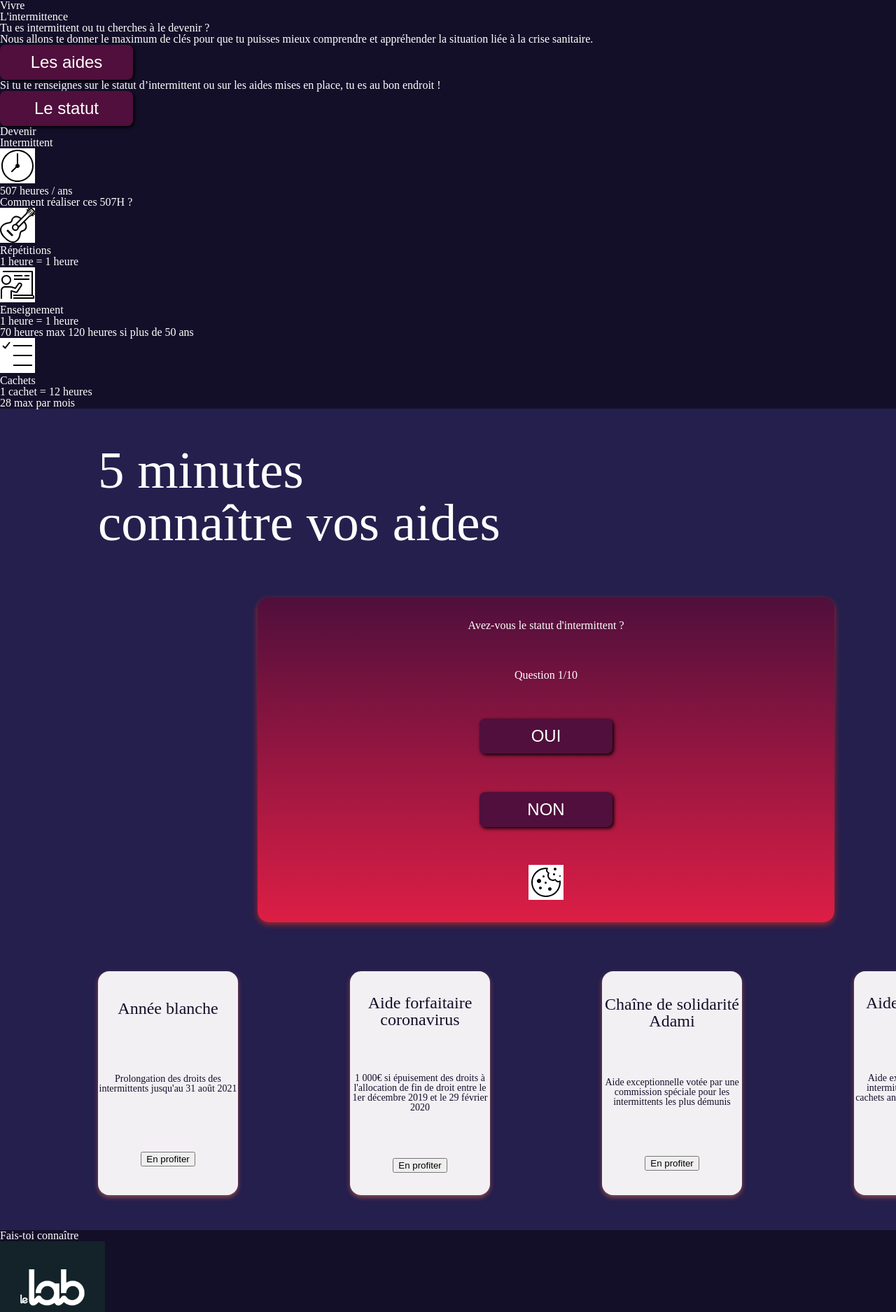
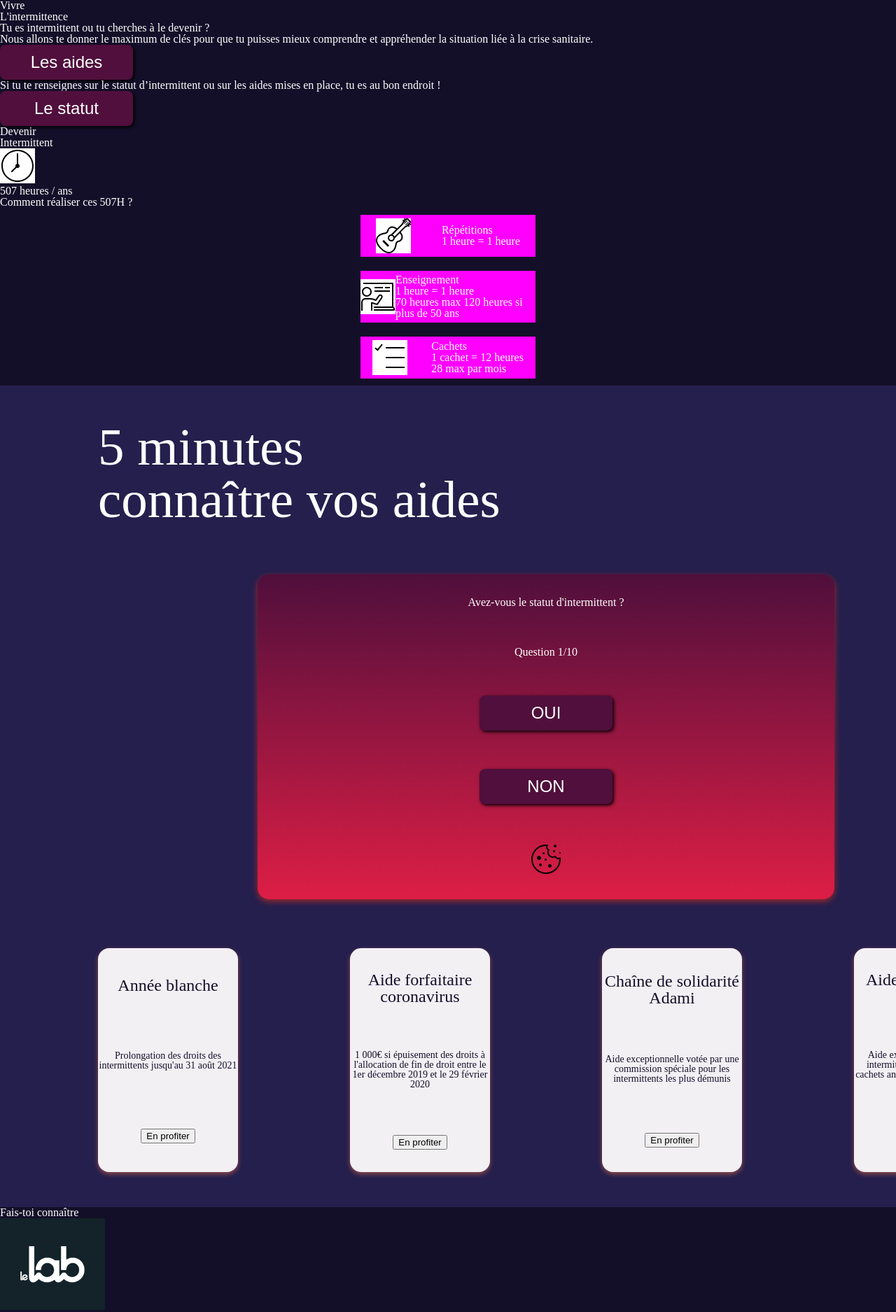
Before and after one commit to MisterAzix/vivre-intermittence, a Jekyll site: the page built from index.md, in a window 1280 px wide. Shown: the top 1875 px of the page at 70% size. Built offline with Jekyll 4.4.1, drawn with Linux system fonts in a browser that asks for light colours.

Commit message:
Adding howto component

```diff
--- a/_includes/commons/footer.html
+++ b/_includes/commons/footer.html
@@ -17,7 +17,6 @@
         <li><img src="/assets/img/social_logo/logo_instagram.svg" alt=""></li>
         <li><img src="/assets/img/social_logo/logo_twitter.svg" alt=""></li>
         <li><img src="/assets/img/social_logo/logo_youtube.svg" alt=""></li>
-
     </ul>
 
     <!--Mentions légales-->
--- /dev/null
+++ b/_includes/components/howto.html
@@ -0,0 +1,8 @@
+<div class="howto">
+    <img src="{{ include.icon }}" alt="{{ include.title }} Icon" />
+    <div class="text-container">
+        <h4>{{ include.title }}</h4>
+        <h5>{{ include.subtitle }}</h5>
+        <p>{{ include.content }}</p>
+    </div>
+</div>
--- a/_includes/pages/sections/status.html
+++ b/_includes/pages/sections/status.html
@@ -1,22 +1,26 @@
 <section class="status">
-
     <h2>
-        Devenir <br>
+        Devenir <br />
         <span> Intermittent</span>
     </h2>
 
     <div>
-        <img src="assets/img/icon/icon_clock.svg" alt="horloge">
-        <h3>
-            507 heures / ans
-        </h3>
+        <img src="assets/img/icon/icon_clock.svg" alt="horloge" />
+        <h3>507 heures / ans</h3>
     </div>
-    <div>
 
+    <!-- Comment réaliser ces 507H  -->
+    <h3>Comment réaliser ces 507H ?</h3>
+
+    <div class="howto-container">
+        {% include components/howto.html icon="/assets/img/icon/icon_guitar.svg" title="Répétitions" subtitle="1 heure = 1 heure" %}
+        {% include components/howto.html icon="/assets/img/icon/icon_teacher.svg" title="Enseignement" subtitle="1 heure = 1 heure" content="70 heures max 120 heures si plus de 50 ans" %}
+        {% include components/howto.html icon="/assets/img/icon/icon_tasklist.svg" title="Cachets" subtitle="1 cachet = 12 heures" content="28 max par mois" %}
     </div>
-    <h3>
-        Comment réaliser ces 507H ?
-    </h3>
+</section>
+
+<!--
+
 <div>
     <img src="assets/img/icon/icon_guitar.svg" alt="guitar">
     <h4>Répétitions</h4>
@@ -36,4 +40,4 @@
     <p>28 max par mois</p>
 </div>
 
-</section>
+-->
--- a/_sass/base/_commons.scss
+++ b/_sass/base/_commons.scss
@@ -2,4 +2,4 @@ body {
     background: $main-background-color;
     color: $body-color;
     font-family: $main-font;
-  }
+}
--- /dev/null
+++ b/_sass/components/howto.scss
@@ -0,0 +1,9 @@
+.howto {
+    display: flex;
+    justify-content: space-around;
+    align-items: center;
+    background-color: #F0F;
+    padding: 5px 0;
+    margin: 10px 0;
+    width: 250px;
+}
--- a/_sass/main.scss
+++ b/_sass/main.scss
@@ -1,17 +1,23 @@
+/* ABSTRACT */
 @import 'abstracts/variables';
 
+/* BASE */
 @import 'base/reset';
 @import 'base/typography';
 @import 'base/commons';
 
+/* COMPONENTS */
 @import 'components/classic_button';
 @import 'components/help_card';
 @import 'components/navbar';
 @import 'components/small_button';
+@import 'components/howto';
 
+/* LAYOUT */
 @import 'layout/footer';
 @import 'layout/header';
 
+/* SECTIONS */
 @import 'sections/form';
 @import 'sections/social';
 @import 'sections/status';
--- a/_sass/sections/status.scss
+++ b/_sass/sections/status.scss
@@ -1,4 +1,13 @@
-img {
-    color: white;
-    background-color: white;
+.status {
+    img {
+        color: white;
+        background-color: white;
+    }
+
+    .howto-container {
+        display: flex;
+        justify-content: center;
+        align-items: center;
+        flex-direction: column;
+    }
 }
```
Lines whose indentation alone changed are shown as unchanged.
